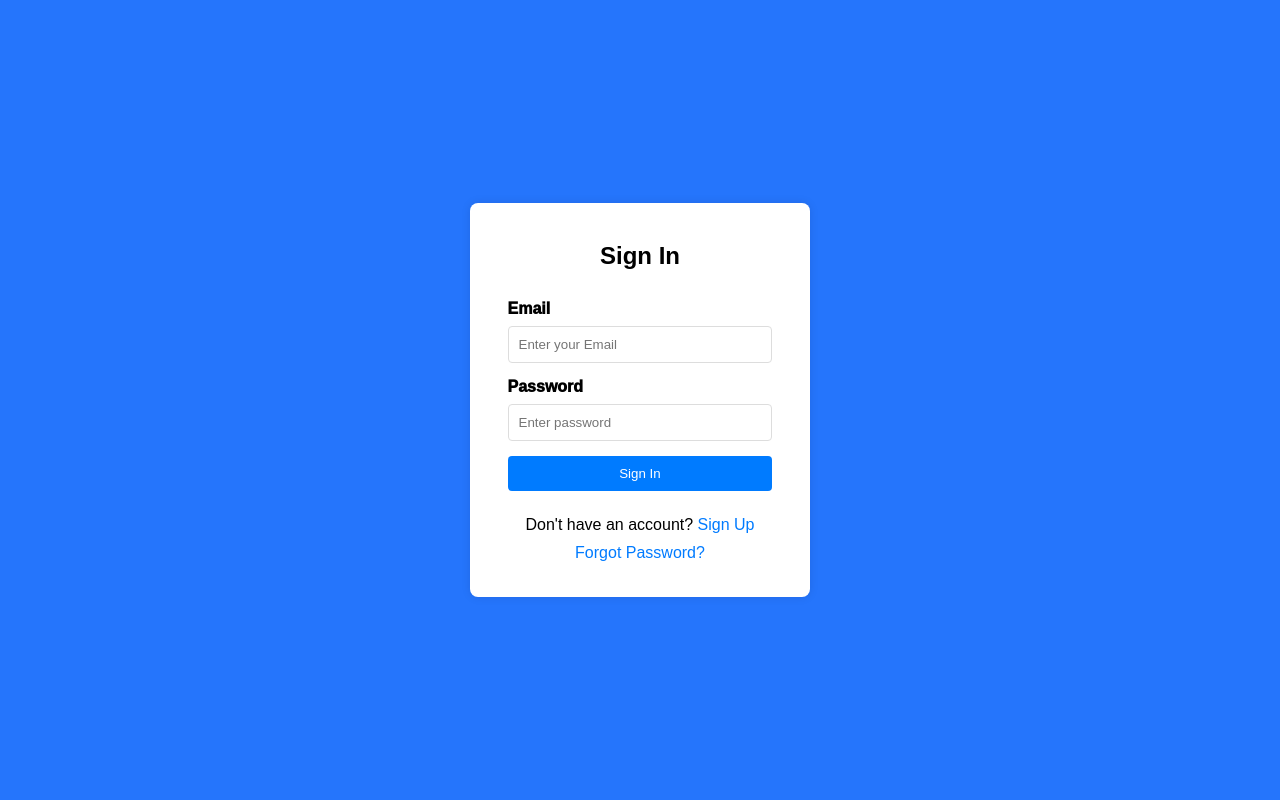
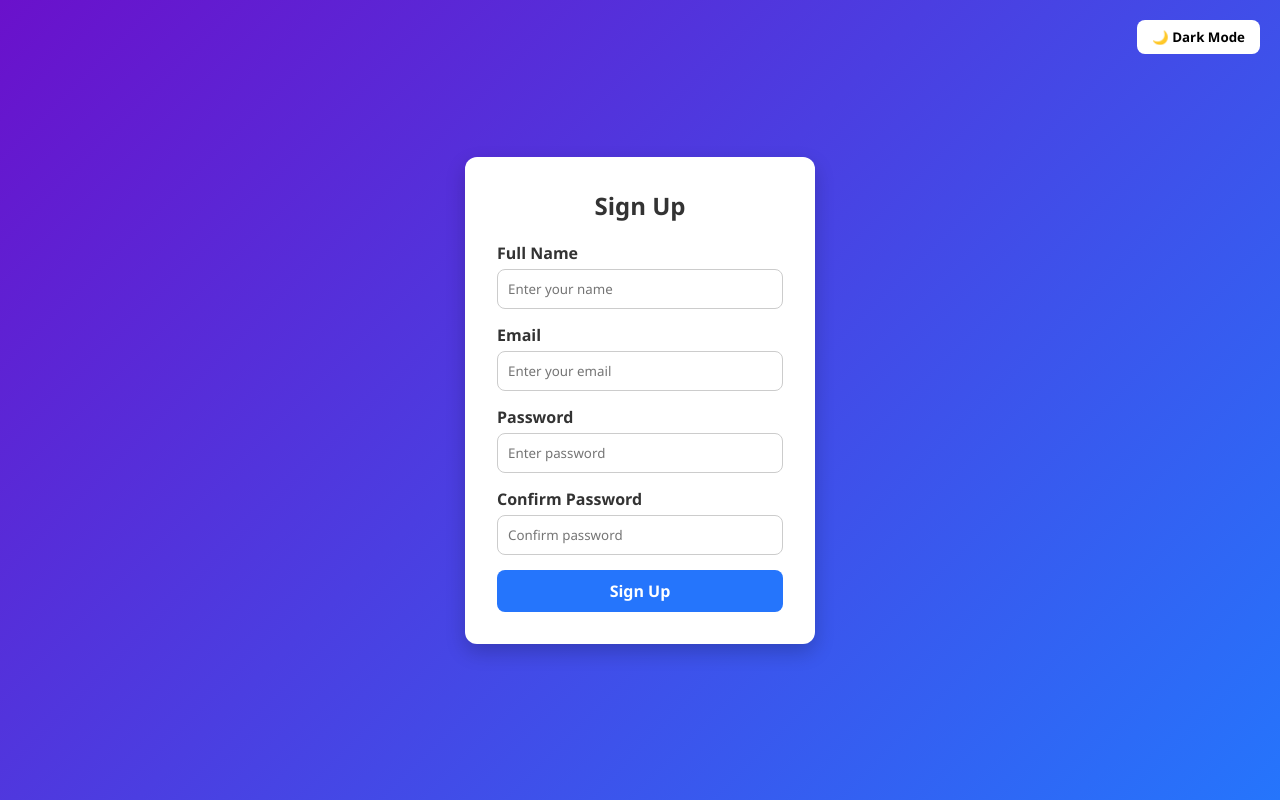
Before and after one commit to DAPatell/HACKAHOLICS, a plain HTML site: page Sign in page/index.html in a window 1280 px wide. Drawn offline with Linux system fonts and the light colour scheme.

Commit message:
light-dark mode

```diff
--- a/Sign in page/index.html
+++ b/Sign in page/index.html
@@ -3,104 +3,226 @@
 <head>
   <meta charset="UTF-8">
   <meta name="viewport" content="width=device-width, initial-scale=1.0">
-    <title>Sign In</title>
+  <title>Sign Up</title>
   <style>
+    * {
+      margin: 0;
+      padding: 0;
+      box-sizing: border-box;
+      font-family: 'Segoe UI', Tahoma, Geneva, Verdana, sans-serif;
+      transition: all 0.3s ease;
+    }
+
     body {
-            font-family: Arial, sans-serif;
-            background-color: #2575fc;
       display: flex;
       justify-content: center;
       align-items: center;
       height: 100vh;
-            margin: 0;
-        }
-        .container {
-            display: flex;
-            flex-direction: column;
-            justify-content: center;
-            align-items: center;
-            background-color: white;
-            padding: 20px;
-            border-radius: 8px;
-            box-shadow: 0 0 10px rgba(0, 0, 0, 0.1);
-            width: 300px;
-            gap:10px
-
+      background: linear-gradient(135deg, #6a11cb 0%, #2575fc 100%);
+      color: #333;
     }
 
-        h2 {
+    body.dark {
+      background: #121212;
+      color: #f5f5f5;
+    }
+
+    .toggle-btn {
+      position: absolute;
+      top: 20px;
+      right: 20px;
+      background: #fff;
+      border: none;
+      padding: 8px 15px;
+      border-radius: 8px;
+      cursor: pointer;
+      font-weight: bold;
+    }
+
+    body.dark .toggle-btn {
+      background: #333;
+      color: #f5f5f5;
+    }
+
+    .signup-container {
+      background: #fff;
+      padding: 2rem;
+      border-radius: 12px;
+      box-shadow: 0 8px 20px rgba(0, 0, 0, 0.2);
+      width: 350px;
+    }
+
+    body.dark .signup-container {
+      background: #1e1e1e;
+      box-shadow: 0 8px 20px rgba(0, 0, 0, 0.6);
+    }
+
+    .signup-container h2 {
       text-align: center;
       margin-bottom: 20px;
     }
-        label {
+
+    .form-group {
+      margin-bottom: 15px;
+    }
+
+    .form-group label {
       display: block;
-            margin-bottom: 8px;
-            font-weight: 1000;
+      margin-bottom: 5px;
+      font-weight: 600;
     }
-        input[type="email"], input[type="password"] {
+
+    .form-group input {
       width: 100%;
       padding: 10px;
-            margin-bottom: 15px;
-            border: 1px solid #ddd;
-            border-radius: 4px;
-            box-sizing: border-box;
+      border-radius: 8px;
+      border: 1px solid #ccc;
+      outline: none;
+      transition: all 0.3s ease;
     }
-        button {
+
+    body.dark .form-group input {
+      background: #2c2c2c;
+      border: 1px solid #555;
+      color: #f5f5f5;
+    }
+
+    .form-group input:focus {
+      border: 1px solid #2575fc;
+    }
+
+    .btn {
       width: 100%;
       padding: 10px;
-            background-color: #007bff;
-            color: white;
+      background: #2575fc;
+      color: #fff;
       border: none;
-            border-radius: 4px;
+      border-radius: 8px;
       cursor: pointer;
+      font-size: 16px;
+      font-weight: 600;
+      transition: 0.3s;
     }
-        button:hover {
-            background-color: #0056b3;
+
+    .btn:hover {
+      background: #1a5edb;
     }
-        .forgot-password {
-            text-align: right;
-            margin-bottom: 15px;
+
+    .error {
+      color: red;
+      font-size: 14px;
+      margin-top: 5px;
+      display: none;
     }
-        .forgot-password a {
-            color: #007bff;
-            text-decoration: none;
-        }
-        .forgot-password a:hover {
-            text-decoration: underline;
-        }
-        .signup {
+
+    .success {
+      color: green;
       text-align: center;
-            margin-top: 15px;
-        }
-        .signup a {
-            color: #007bff;
-            text-decoration: none;
-        }
-        .signup a:hover {
-            text-decoration: underline;
+      margin-top: 10px;
+      display: none;
     }
   </style>
 </head>
 <body>
-    <div class="container">
-        <h2>Sign In</h2>
-        <form action="/login" method="POST">  <!-- Replace with your actual endpoint -->
-            <label for="email">Email</label>
-            <input type="email" id="email" name="email" required placeholder="Enter your Email ">
 
-            <label for="password">Password</label>
-            <input type="password" id="password" name="password" required placeholder="Enter password">
+  <button class="toggle-btn" id="themeToggle">🌙 Dark Mode</button>
 
-            <button type="submit">Sign In</button>
+  <div class="signup-container">
+    <h2>Sign Up</h2>
+    <form id="signupForm">
+      <div class="form-group">
+        <label>Full Name</label>
+        <input type="text" id="name" placeholder="Enter your name">
+        <div class="error" id="nameError">Name is required</div>
+      </div>
 
+      <div class="form-group">
+        <label>Email</label>
+        <input type="email" id="email" placeholder="Enter your email">
+        <div class="error" id="emailError">Enter a valid email</div>
+      </div>
+
+      <div class="form-group">
+        <label>Password</label>
+        <input type="password" id="password" placeholder="Enter password">
+        <div class="error" id="passwordError">Password must be 6+ characters</div>
+      </div>
+
+      <div class="form-group">
+        <label>Confirm Password</label>
+        <input type="password" id="confirmPassword" placeholder="Confirm password">
+        <div class="error" id="confirmError">Passwords do not match</div>
+      </div>
+
+      <button type="submit" class="btn">Sign Up</button>
+      <div class="success" id="successMsg">✅ Registration Successful!</div>
     </form>
+  </div>
 
-        <div class="signup">
-            Don't have an account? <a href="#">Sign Up</a>
-        </div>
-        <div class="forgot-password">
-            <a href="#">Forgot Password?</a>
-        </div>
-    </div>
+  <script>
+    const form = document.getElementById("signupForm");
+    const nameInput = document.getElementById("name");
+    const emailInput = document.getElementById("email");
+    const passwordInput = document.getElementById("password");
+    const confirmPasswordInput = document.getElementById("confirmPassword");
+
+    const nameError = document.getElementById("nameError");
+    const emailError = document.getElementById("emailError");
+    const passwordError = document.getElementById("passwordError");
+    const confirmError = document.getElementById("confirmError");
+    const successMsg = document.getElementById("successMsg");
+
+    const themeToggle = document.getElementById("themeToggle");
+
+    form.addEventListener("submit", function (e) {
+      e.preventDefault();
+      let valid = true;
+
+      if (nameInput.value.trim() === "") {
+        nameError.style.display = "block";
+        valid = false;
+      } else {
+        nameError.style.display = "none";
+      }
+
+      const emailPattern = /^[^ ]+@[^ ]+\.[a-z]{2,3}$/;
+      if (!emailInput.value.match(emailPattern)) {
+        emailError.style.display = "block";
+        valid = false;
+      } else {
+        emailError.style.display = "none";
+      }
+
+      if (passwordInput.value.length < 6) {
+        passwordError.style.display = "block";
+        valid = false;
+      } else {
+        passwordError.style.display = "none";
+      }
+
+      if (confirmPasswordInput.value !== passwordInput.value || confirmPasswordInput.value === "") {
+        confirmError.style.display = "block";
+        valid = false;
+      } else {
+        confirmError.style.display = "none";
+      }
+
+      if (valid) {
+        successMsg.style.display = "block";
+        form.reset();
+        setTimeout(() => { successMsg.style.display = "none"; }, 3000);
+      }
+    });
+
+    themeToggle.addEventListener("click", () => {
+      document.body.classList.toggle("dark");
+      if(document.body.classList.contains("dark")){
+        themeToggle.textContent = "☀️ Light Mode";
+      } else {
+        themeToggle.textContent = "🌙 Dark Mode";
+      }
+    });
+  </script>
+
 </body>
 </html>
```
Lines whose indentation alone changed are shown as unchanged.
